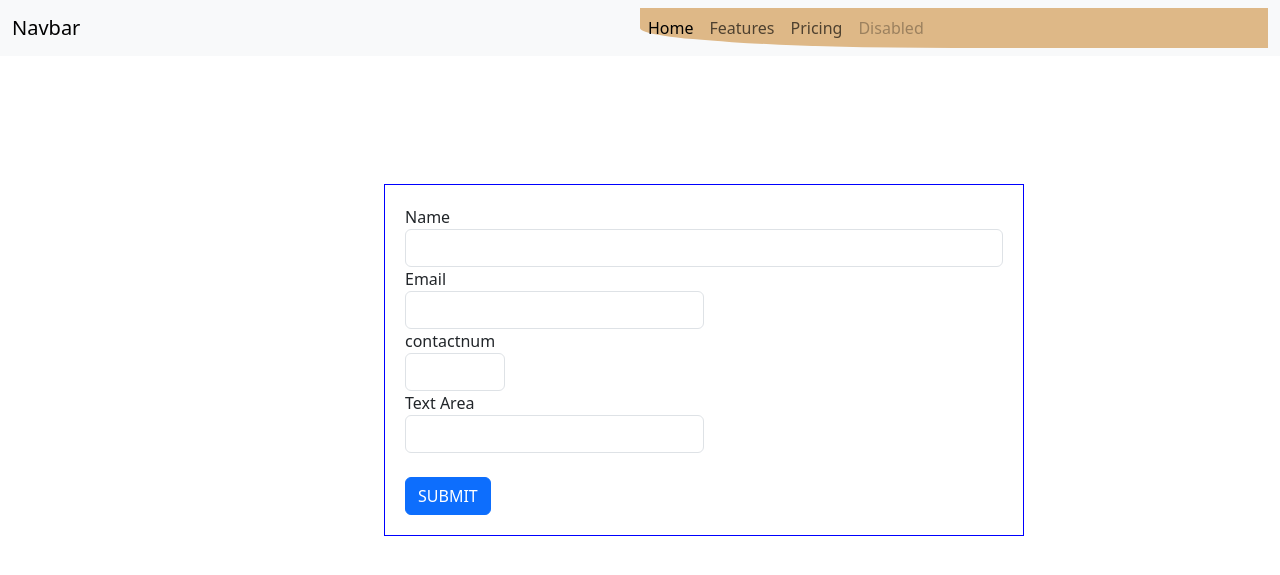
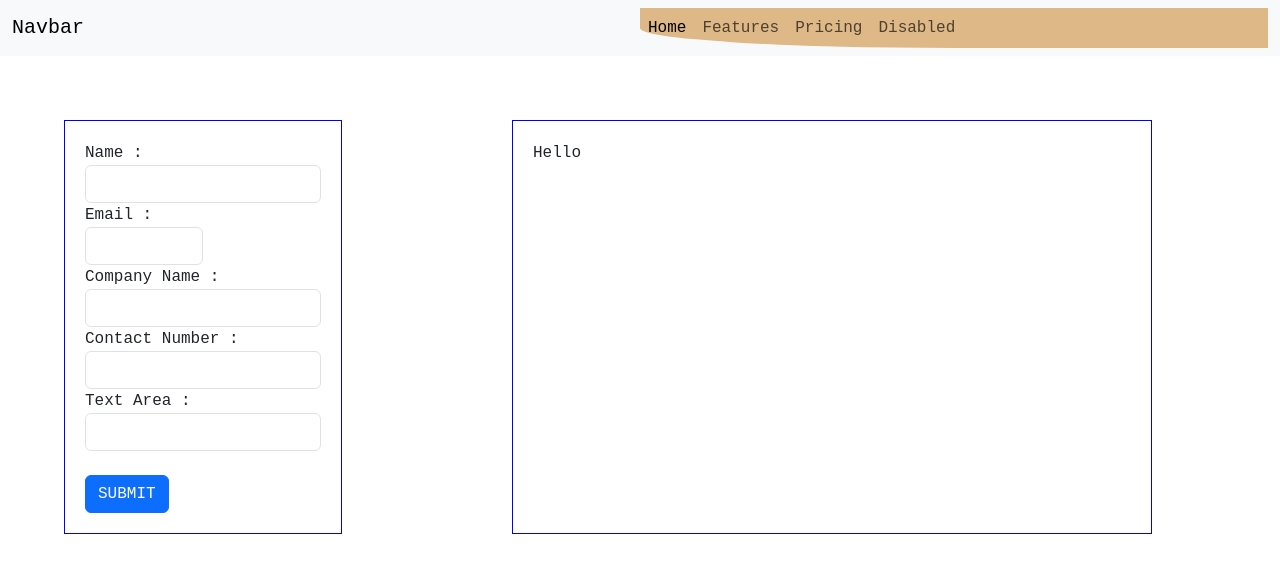
Before and after one commit to Girish257/WebApp, a Django app: page /abc/ in a window 1280 px wide. Shown: the top 575 px of the page. Run offline with Django 4.2, Linux system fonts and the light colour scheme.

Commit message:
second commit

```diff
--- /dev/null
+++ b/webapp/app/static/css/main.css
@@ -0,0 +1,9 @@
+
+
+p{
+    color: red;
+}
+
+#one{
+    background-color: lightblue;
+}
--- a/webapp/app/templates/app/enquiry.html
+++ b/webapp/app/templates/app/enquiry.html
@@ -2,29 +2,36 @@
 
 {% block content %}
 
-<div style="margin-left: 30%; margin-right:20%; margin-top: 10%; border: 1px solid blue; align-items: center; padding: 20px;">
+<div style="display: flex; justify-content: space-between;">
+
+<div style="margin-left: 5%; margin-top: 5%; border: 1px solid blue; align-items: center; padding: 20px; ">
 
     <form method="POST">
         {% csrf_token %}
         <div class="form-row">
 
-            <div class="form-group">
-                <label for="inputName">Name</label>
-                <input type="text" class="form-control" id="inputName" name="name" >
-            </div>
+          <div class="form-group">
+              <label for="inputName">Name :</label>
+              <input type="text" class="form-control" id="inputName" name="name" >
+          </div>
 
           <div class="form-group col-md-6">
-            <label for="inputEmail4">Email</label>
+            <label for="inputEmail4">Email :</label>
             <input type="email" class="form-control" id="inputEmail4" name="email">
           </div>
 
-          <div class="form-group col-md-2">
-            <label for="inputcontact">contactnum</label>
+          <div class="form-group">
+            <label for="inputName">Company Name :</label>
+            <input type="text" class="form-control" id="inputName" name="companyname" >
+        </div>
+
+          <div class="form-group">
+            <label for="inputcontact">Contact Number :</label>
             <input type="text" class="form-control" id="inputcontact" name="contactnum">
           </div>
 
-          <div class="form-group col-md-6">
-            <label for="inputText">Text Area</label>
+          <div class="form-group">
+            <label for="inputText">Text Area :</label>
             <input type="text" class="form-control" id="inputText" name="textarea" >
           </div>
         </div>
@@ -34,4 +41,11 @@
 
 </div>
 
+<div style="margin-left: 10%; margin-right:10%; margin-top: 5%; border: 1px solid blue; align-items: center; padding: 20px; width: 50%;">
+  Hello
+</div>
+
+
+</div>
+
 {% endblock %}
--- a/webapp/app/templates/app/head.html
+++ b/webapp/app/templates/app/head.html
@@ -1,18 +1,28 @@
+{% load static %}
 <!DOCTYPE html>
 <html lang="en">
   <head>
-    <meta charset="UTF-8">
-    <meta name="viewport" content="width=device-width, initial-scale=1.0">
+    <meta charset="UTF-8" />
+    <meta name="viewport" content="width=device-width, initial-scale=1.0" />
     <title>Document</title>
 
-    <link href="https://cdn.jsdelivr.net/npm/bootstrap@5.3.2/dist/css/bootstrap.min.css" rel="stylesheet">
+    <link rel="stylesheet" href="static/css/main.css" />
+    <link
+      href="https://cdn.jsdelivr.net/npm/bootstrap@5.3.2/dist/css/bootstrap.min.css"
+      rel="stylesheet"
+    />
     <script src="	https://cdn.jsdelivr.net/npm/bootstrap@5.3.2/dist/js/bootstrap.bundle.min.js"></script>
+
     <style>
-  @media (max-width: 500px){
-    .abc{
+      * {
+        box-sizing: border-box;
+        font-family: "Courier New", monospace !important;
+      }
+      @media (max-width: 500px) {
+        .abc {
           display: block !important;
         }
-    .one{
+        .one {
           display: grid !important;
           grid-template-columns: repeat(2, 1fr) !important;
           align-items: center !important;
@@ -26,14 +36,15 @@
         border-bottom-left-radius: 50%;
       }
 
-  .two{
+      .two {
         margin-bottom: 15px;
         width: 8rem;
         height: 140px;
         padding: 0.5rem;
-    box-shadow: 0 4px 8px 0 rgba(0, 0, 0, 0.2), 0 6px 20px 0 rgba(0, 0, 0, 0.19);
+        box-shadow: 0 4px 8px 0 rgba(0, 0, 0, 0.2),
+          0 6px 20px 0 rgba(0, 0, 0, 0.19);
       }
-  .one{
+      .one {
         background-color: lightgrey;
         margin-left: 10%;
         margin-right: 10%;
@@ -43,21 +54,35 @@
         padding-left: 125px;
       }
     </style>
-
-
   </head>
   <body>
-
     <nav class="navbar navbar-expand-lg bg-body-tertiary">
       <div class="container-fluid">
         <a class="navbar-brand" href="#">Navbar</a>
-          <button class="navbar-toggler" type="button" data-bs-toggle="collapse" data-bs-target="#navbarNav" aria-controls="navbarNav" aria-expanded="false" aria-label="Toggle navigation">
+        <button
+          class="navbar-toggler"
+          type="button"
+          data-bs-toggle="collapse"
+          data-bs-target="#navbarNav"
+          aria-controls="navbarNav"
+          aria-expanded="false"
+          aria-label="Toggle navigation"
+        >
           <span class="navbar-toggler-icon"></span>
         </button>
-          <div class="collapse navbar-collapse asd" id="navbarNav" style="background-color: burlywood; width: 50%;" >
-            <ul class="navbar-nav"style="text-align: center;">
-              <li class="nav-item" >
-                <a  class="nav-link active" aria-current="page" href="{% url 'abc' %}">Home</a>
+        <div
+          class="collapse navbar-collapse asd"
+          id="navbarNav"
+          style="background-color: burlywood; width: 50%"
+        >
+          <ul class="navbar-nav" style="text-align: center">
+            <li class="nav-item">
+              <a
+                class="nav-link active"
+                aria-current="page"
+                href="{% url 'abc' %}"
+                >Home</a
+              >
             </li>
             <li class="nav-item">
               <a class="nav-link" href="#">Features</a>
@@ -66,36 +91,25 @@
               <a class="nav-link" href="#">Pricing</a>
             </li>
             <li class="nav-item">
-                <a class="nav-link disabled" aria-disabled="true">Disabled</a>
+              <a class="nav-link" href="#our" >Disabled</a>
             </li>
           </ul>
         </div>
       </div>
     </nav>
 
-
-
-    {% block content %}
-
-    {% endblock %}
-
+    {% block content %} {% endblock %}
   </body>
   <script>
-
-
-    var box = document.querySelector('#navbarNav');
+    var box = document.querySelector("#navbarNav");
     //Add 'inner' class when users click on the box
-    box.addEventListener('click', function () {
-        console.log("+++++++++++++++")
-        box.classList.add('inner');
+    box.addEventListener("click", function () {
+      console.log("+++++++++++++++");
+      box.classList.add("inner");
     });
     //Remove the 'inner' class when users click outside the box
-    document.addEventListener('click', function (event) {
-        if (event.target !== box)
-        box.classList.remove('inner');
+    document.addEventListener("click", function (event) {
+      if (event.target !== box) box.classList.remove("inner");
     });
-
   </script>
-
-
 </html>
--- a/webapp/app/templates/app/index.html
+++ b/webapp/app/templates/app/index.html
@@ -36,7 +36,7 @@
 
 <section>
 
-<div class="one">
+<div class="one" id="one">
 
   <div class="two" style="background-color: white; ">
     <img src="app/static/image/dawid-zawila--G3rw6Y02D0-unsplash.jpg" style="width: 7rem;" />
@@ -107,6 +107,4 @@
 
 </section>
 
-
-
 {% endblock %}
--- /dev/null
+++ b/webapp/app/templates/app/thankyou.html
@@ -0,0 +1 @@
+<h1>Thank You</h1>
--- a/webapp/app/views.py
+++ b/webapp/app/views.py
@@ -16,11 +16,19 @@ def abc(request):
 
     if request.method == 'POST':
         subject = request.POST.get('name')
-        message = f'Hi , thank you for registering in geeksforgeeks.'
+        message = f'Hi, User'
+
         email_from = settings.EMAIL_HOST_USER
-        recipient_list = ['girish.test1t111@gmail.com' ]
-        # email_from = [request.POST.get('email')]
+        recipient_list = ['girish.test1g@gmail.com' ]
+
+        # email_from1 = [request.POST.get('email')]
         send_mail( subject, message, email_from, recipient_list )
-        return HttpResponse("done")
+
+
+        message1 = f'ADMIN'
+        recipient_list1 = ['girish.test1t@gmail.com' ]
+
+        send_mail( subject, message1, email_from, recipient_list1 )
+        return render(request ,'app/thankyou.html')
     else:
         return render(request, 'app/enquiry.html', {})
```
Lines whose indentation alone changed are shown as unchanged.
